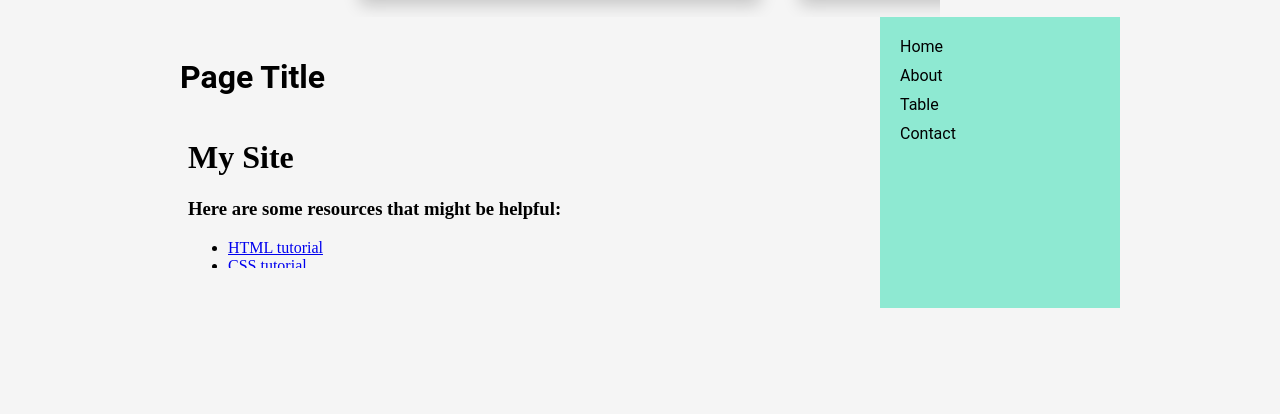
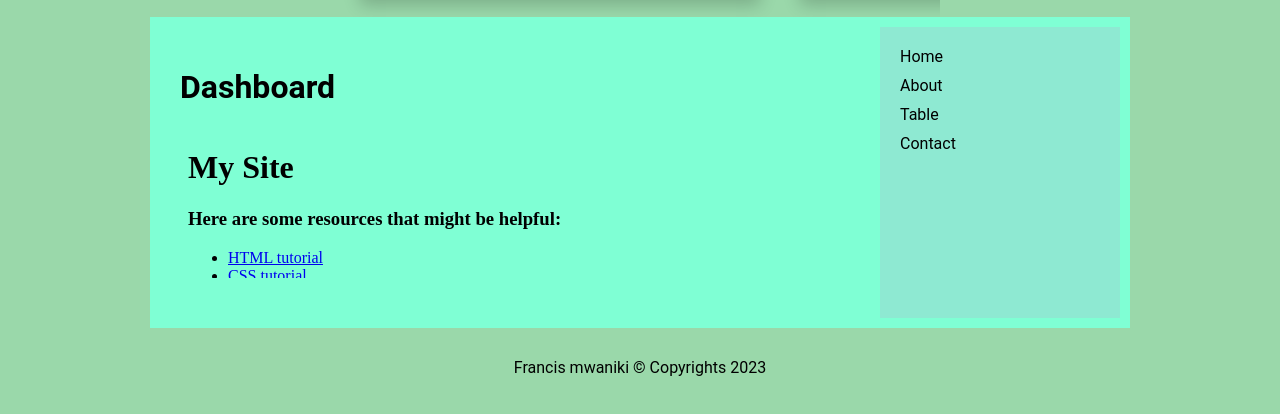
Before and after one commit to Francis-Mwaniki/new-web-assignment, a plain HTML site: page index.html in a window 1280 px wide. Shown: the part 356-770 px from the top of the page. Drawn offline with Linux system fonts and the light colour scheme; a script that the page names is missing.

Commit message:
new web assignment

```diff
--- a/index.css
+++ b/index.css
@@ -3,7 +3,7 @@ body {
   margin: 0;
   padding: 0;
   font-family: "Roboto", sans-serif;
-  background-color: #f5f5f5;
+  background-color: #9ad8aa;
   display: block;
   align-items: center;
   justify-content: center;
@@ -146,6 +146,8 @@ border: solid 2px #000;
     display: flex;
     max-width: 960px;
     margin: auto;
+    background-color: aquamarine;
+    padding: 10px;
     margin-bottom: 30px;
   }
 
@@ -180,3 +182,12 @@ border: solid 2px #000;
     text-decoration: none;
     color: #000;
   }
+  .foot{
+    display: flex;
+    align-items: center;
+    justify-content: center;
+    margin: auto;
+    margin-top: 30px;
+    margin-bottom: 30px;
+    gap: 20px;
+  }
--- a/index.html
+++ b/index.html
@@ -73,7 +73,7 @@
       <div class="wrapper">
 
         <div class="content">
-          <h1>Page Title</h1>
+          <h1>Dashboard</h1>
           <p>
             <iframe  id="content" src="home.html" frameborder="0">
 
@@ -90,7 +90,7 @@
           </div>
       </div>
 
-
+<div class="foot">Francis mwaniki &copy; Copyrights 2023</div>
     <script src="index.js"></script>
 </body>
 </html>
```
